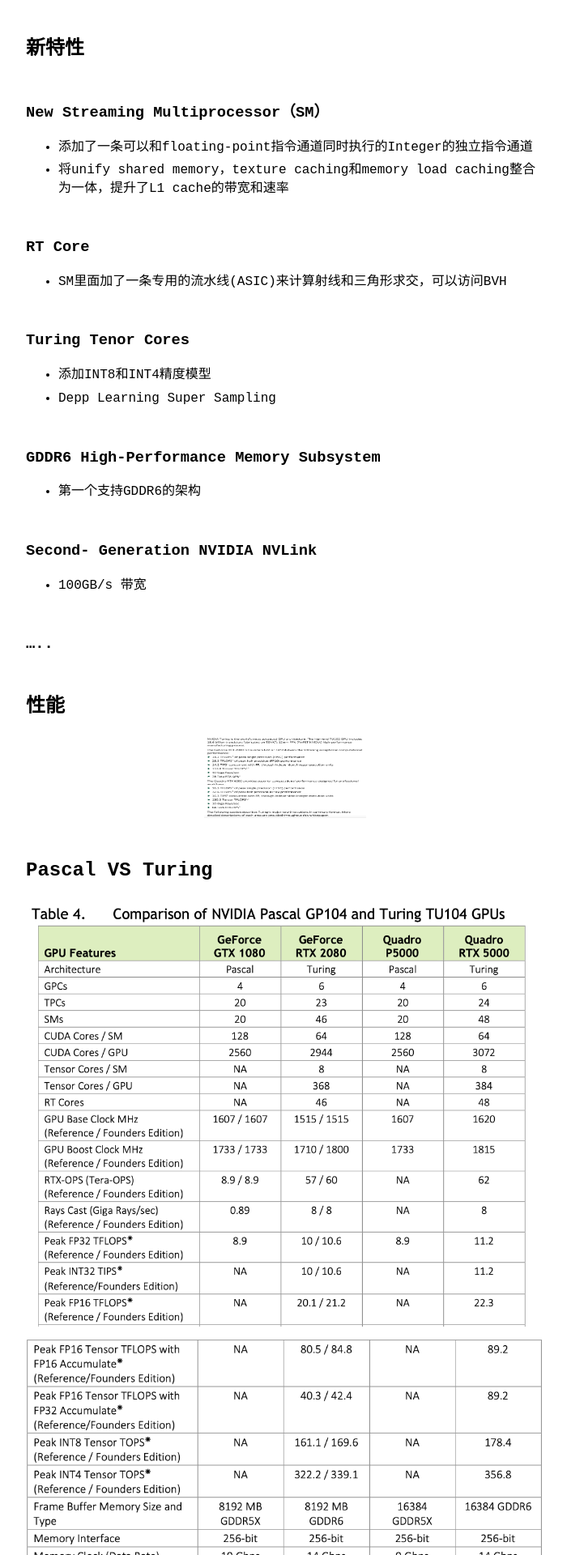
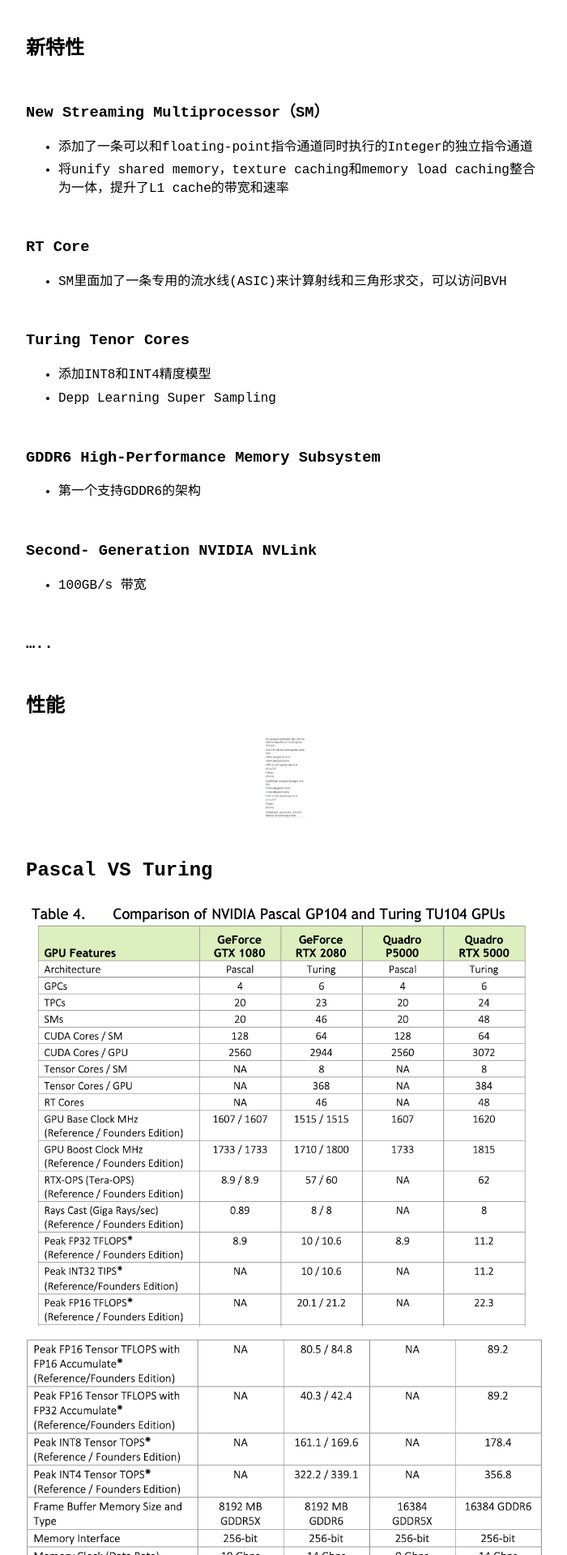
Before and after one commit to Daydream0929/daydream0929.github.io, a Jekyll site: the page built from _posts/2024-01-26-nvidia-turing.md, in a window 1280 px wide. Shown: the part 390-2310 px from the top of the page at 81% size, without its empty margins (288-988 px from the left). Built offline with Jekyll 4.4.1, drawn with Linux system fonts in a browser that asks for light colours; our own code applies the rules of GitHub Pages for plain Markdown files.

Commit message:
update posts

```diff
--- a/_posts/2024-01-26-nvidia-turing.md
+++ b/_posts/2024-01-26-nvidia-turing.md
@@ -29,7 +29,7 @@
 ### .....
 
 ## 性能
-<img src="https://raw.githubusercontent.com/Daydream0929/daydream0929.github.io/master/_screenshots/image-20240128003001206.png" width="200" height="100" />
+<img src="https://raw.githubusercontent.com/Daydream0929/daydream0929.github.io/master/_screenshots/image-20240128003001206.png" width="50" height="100" />
 
 ## Pascal VS Turing
 
```
